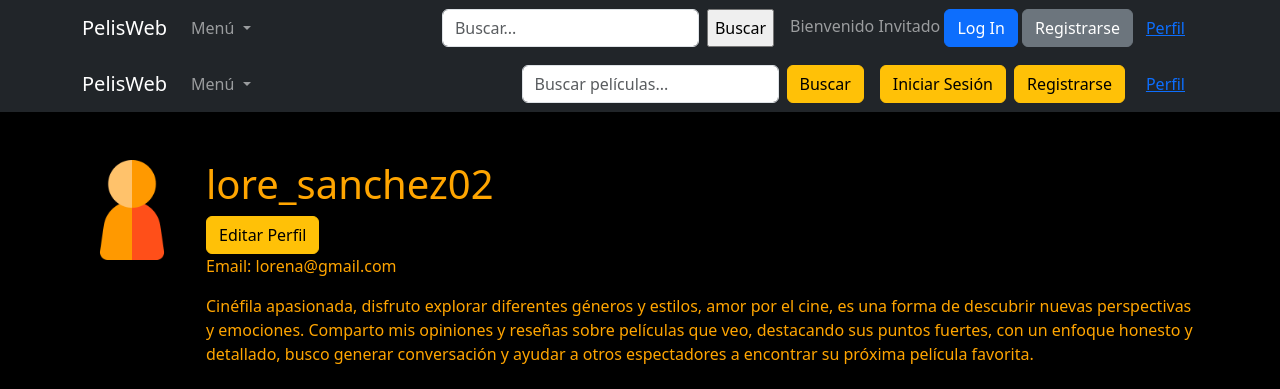
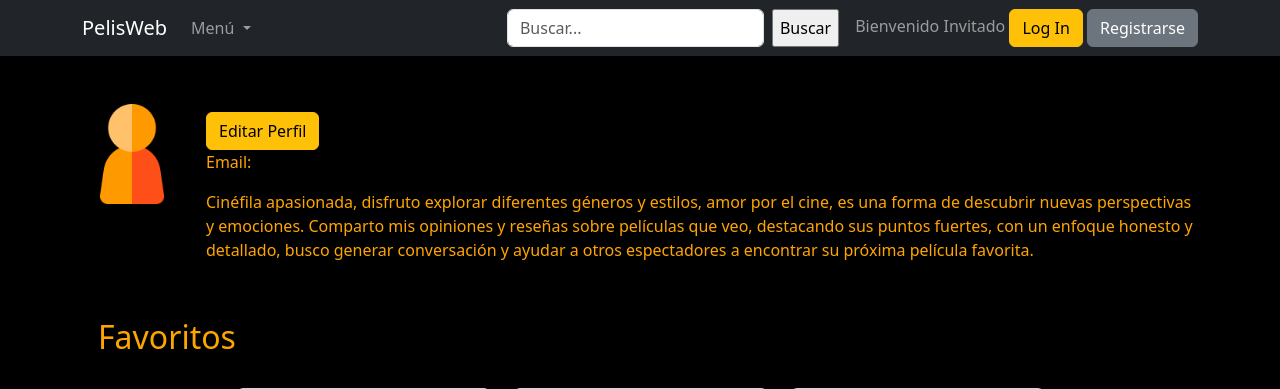
Before and after one commit to mic4barroso/PelisWeb2024, a PHP site: page /perfilUsuario.php in a window 1280 px wide. Shown: the top 389 px of the page. Run offline with PHP 8.4, Linux system fonts and the light colour scheme.

Commit message:
Se modificaron el perfil de usuario

```diff
--- a/css/style.css
+++ b/css/style.css
@@ -13,14 +13,12 @@ body {
     margin-top: 20px;
 }
 
-
 .pelicula {
     background-color: #222;
     border: 1px solid orange;
     border-radius: 8px;
     margin: 10px;
     padding: 10px;
-    transition: transform 0.2s;
     width: 350px;
     height: 450px;
 }
--- a/includes/navbar.php
+++ b/includes/navbar.php
@@ -36,7 +36,7 @@ if (session_status() === PHP_SESSION_NONE) {
             if(isset($_GET['enviar'])) {
                 $busqueda = $_GET['busqueda'];
 
-                $consulta = $conexion->prepare("SELECT * FROM film WHERE nombre LIKE '%$busqueda%'");
+                $consulta = $conexion->prepare("SELECT * FROM films WHERE nombre LIKE '%$busqueda%'");
 
                 $consulta->execute();
 
@@ -65,6 +65,7 @@ if (session_status() === PHP_SESSION_NONE) {
                                 <span class="navbar-text">Hola, ' . $nombre . '</span>
                                 <a href="perfiles.php" class="fa-solid fa-gear"></a>
                                 <a href="logOut.php" class="btn btn-danger">Log Out</a>
+                                <a href="perfilUsuario.php" class="btn btn-link btnPerfil">Perfil</a>
                             ';
 
 
@@ -73,7 +74,7 @@ if (session_status() === PHP_SESSION_NONE) {
                             // El usuario no ha iniciado sesión, muestra un mensaje de bienvenida y los botones de "Log In" y "Registrarse"
                             echo '<div class="ms-3">
                                 <span class="navbar-text">Bienvenido Invitado</span>
-                                <a href="formularioLogin.php" class="btn btn-primary">Log In</a>
+                                <a href="formularioLogin.php" class="btn btn-warning">Log In</a>
                                 <a href="formularioRegistro.php" class="btn btn-secondary">Registrarse</a>
                             </div>';
 
@@ -83,7 +84,7 @@ if (session_status() === PHP_SESSION_NONE) {
 
 
 
-                    <a href="perfilUsuario.html" class="btn btn-link btnPerfil">Perfil</a>
+
                 </div>
             </div>
         </div>
--- a/perfilUsuario.php
+++ b/perfilUsuario.php
@@ -1,4 +1,5 @@
 <?php
+    session_start();
     $pageType = 'perfilUsuario';
     require('./conexion/conexion.php');
 ?>
@@ -11,43 +12,6 @@
     <?php
     require('./includes/navbar.php');
 ?>
-    <nav class="navbar navbar-expand-lg navbar-dark bg-dark">
-        <div class="container">
-            <a class="navbar-brand" href="index.php">PelisWeb</a>
-            <button class="navbar-toggler" type="button" data-bs-toggle="collapse" data-bs-target="#navbarContent" aria-controls="navbarContent" aria-expanded="false" aria-label="Toggle navigation">
-                <span class="navbar-toggler-icon"></span>
-            </button>
-            <div class="collapse navbar-collapse" id="navbarContent">
-                <ul class="navbar-nav me-auto mb-2 mb-lg-0">
-                    <li class="nav-item dropdown">
-                        <a class="nav-link dropdown-toggle" href="#" id="menuDropdown" role="button" data-bs-toggle="dropdown" aria-expanded="false">
-                            Menú
-                        </a>
-                        <ul class="dropdown-menu" aria-labelledby="menuDropdown">
-                            <li><a class="dropdown-item" href="#">Peliculas</a></li>
-                            <li><a class="dropdown-item" href="#">Actores</a></li>
-                            <li><a class="dropdown-item" href="#">Directores</a></li>
-
-                        </ul>
-                    </li>
-                </ul>
-                <form class="d-flex me-3">
-                    <input class="form-control me-2" type="search" placeholder="Buscar películas..." aria-label="Buscar">
-                    <button class="btn btn-warning" type="submit">Buscar</button>
-                </form>
-                <div class="d-flex">
-                    <button type="button" class="btn btn-warning me-2 botonLogin" data-bs-toggle="modal" data-bs-target="#exampleModal">
-                        Iniciar Sesión
-                    </button>
-                    <button type="button" class="btn btn-warning me-2 botonRegistrarse" data-bs-toggle="modal" data-bs-target="#exampleModal2">
-                        Registrarse
-                    </button>
-                    <button type="button" class="btn btn-link btnPerfil">Perfil</button>
-                </div>
-            </div>
-        </div>
-    </nav>
-
     <!-- perfil -->
     <div class="container mt-5">
         <div class="profile-header">
@@ -56,11 +20,30 @@
                     <img src="img/icon.png" width="100px" height="100px" alt="Foto del Usuario">
                 </div>
                 <div class="col">
-                    <h1>lore_sanchez02</h1>
+                    <h1><?php
+                        if (isset($_SESSION['nombre'])) {
+                            // Si el usuario ha iniciado sesión, muestra su nombre y el botón de "Log Out"
+                            $nombre = $_SESSION['nombre'];
+                            echo '
+                                <span class="navbar-text">Hola, ' . $nombre . '</span>
+                            ';
+
+
+                        }
+                    ?></h1>
                     <a href="editarPerfil.html">
                         <button class="btn btn-warning" type="button">Editar Perfil</button>
                     </a>
-                    <p>Email: lorena@gmail.com</p>
+                    <p>Email: <?php
+                        if (isset($_SESSION['email'])) {
+
+                            $email = $_SESSION['email'];
+                            echo '
+                                <span class="navbar-text">' . $email . '</span>
+                            ';
+                        }
+                    ?></p>
+
                     <p>Cinéfila apasionada, disfruto explorar diferentes géneros y estilos, amor por el cine, es una forma de descubrir nuevas perspectivas y emociones.
                         Comparto mis opiniones y reseñas sobre películas que veo, destacando sus puntos fuertes, con un enfoque honesto y detallado, busco generar conversación y ayudar a otros espectadores a encontrar su próxima película favorita.</p>
 
--- a/resultados_busqueda.php
+++ b/resultados_busqueda.php
@@ -6,7 +6,7 @@
     if (isset($_GET['busqueda'])) {
     $busqueda = $_GET['busqueda'];
 
-    $consulta = $conexion->prepare("SELECT * FROM film WHERE nombre LIKE :busqueda");
+    $consulta = $conexion->prepare("SELECT * FROM films WHERE nombre LIKE :busqueda");
     $busquedaParam = "%$busqueda%"; // Parámetro de búsqueda
     $consulta->bindParam(':busqueda', $busquedaParam);
     $consulta->execute();
```
Also changed, not shown: formularioLogin.php (+8 -3 lines), formularioRegistro.php (+7 -3 lines).
